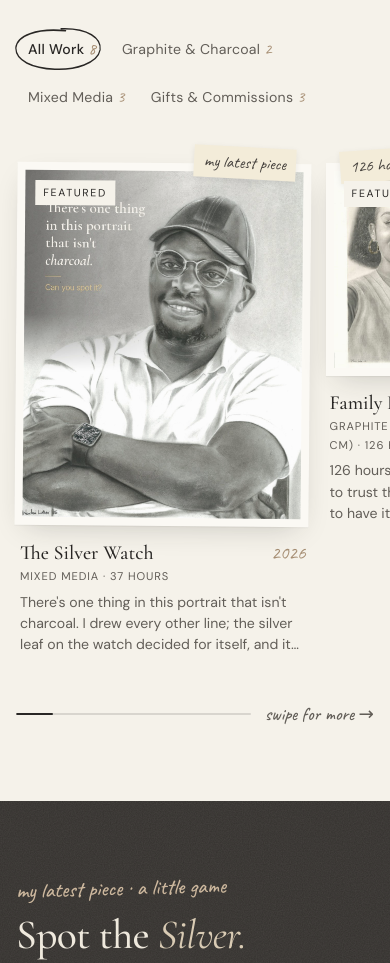
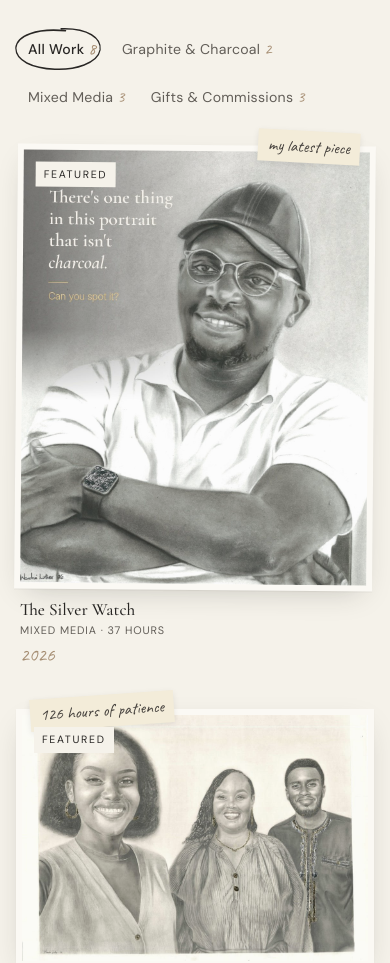
Before and after one commit to wambuilutherart/wambuilutherart.github.io, a plain HTML site: page index.html in a window 390 px wide. Shown: the part 1360-2323 px from the top of the page. Drawn offline with nearby package versions, Linux system fonts and the light colour scheme; animation ran at ten frames a second.

Commit message:
Restore phone gallery grid; keep wrapped filter tabs
The swipe row replaced a layout that was working well. Return the phone
gallery to its original grid and keep only the fix that wraps the four
filter tabs so they all fit on screen.

Co-Authored-By: Claude Opus 5.5 <noreply@anthropic.com>
Claude-Session: https://claude.ai/code/session_01UJGQkuPpfznogs4Zjm2gYr

```diff
--- a/css/responsive.css
+++ b/css/responsive.css
@@ -183,34 +183,9 @@
   .story__meta { order: 5; text-align: center; }
 }
 
-/* ---------- Phones: gallery becomes a swipeable row ---------- */
+/* ---------- Phones: filter tabs wrap so all of them fit ---------- */
 @media (max-width: 640px) {
-  .filters { flex-wrap: wrap; overflow: visible; margin-inline: 0; padding: 0; gap: 4px 2px; margin-bottom: 18px; }
+  .filters { flex-wrap: wrap; overflow: visible; margin-inline: 0; padding: 0; gap: 4px 2px; margin-bottom: 26px; }
   .filter { padding: 8px 12px; font-size: .88rem; }
-
-  .gallery {
-    display: flex; align-items: flex-start; gap: 16px;
-    overflow-x: auto; overscroll-behavior-x: contain; scroll-snap-type: x mandatory;
-    margin-inline: calc(var(--gutter) * -1); padding: 26px var(--gutter) 8px;
-    scroll-padding-inline: var(--gutter); scrollbar-width: none;
-  }
-  .gallery::-webkit-scrollbar { display: none; }
-  .gallery .art, .gallery .art--large, .gallery .art--wide, .gallery .art--tall {
-    flex: 0 0 82%; grid-row-end: auto !important; margin: 0; scroll-snap-align: start;
-  }
-  .gallery .art.is-hidden { display: none; }
-  .art__media { padding: 8px; }
-  .art__media img { max-height: 62vh; width: 100%; object-fit: contain; background: #fbf9f4; }
-  .art__note { font-size: 1.05rem; top: -16px; white-space: nowrap; max-width: 88%; overflow: hidden; text-overflow: ellipsis; }
-  .art__caption { flex-direction: row; gap: 10px; padding-top: 12px; }
-  .art__title { font-size: 1.25rem; }
-  .art__meta { font-size: .7rem; }
-  .art__desc { display: -webkit-box; -webkit-line-clamp: 3; -webkit-box-orient: vertical; overflow: hidden; font-size: .88rem; }
-
-  .gallery-swipe { display: flex; align-items: center; gap: 14px; margin-top: 18px; }
-  .gallery-swipe__track { position: relative; flex: 1; height: 2px; background: var(--line); border-radius: 2px; overflow: hidden; }
-  .gallery-swipe__track i { position: absolute; left: 0; top: 0; bottom: 0; width: 20%; background: var(--graphite); border-radius: 2px; transition: width .2s linear; }
-  .gallery-swipe__hint { font-size: 1.15rem; color: var(--pencil-text); white-space: nowrap; }
-
   .story-toggle { font-size: 1.45rem; }
 }
--- a/css/styles.css
+++ b/css/styles.css
@@ -1037,7 +1037,4 @@ html:not(.js) .story-toggle { display: none; }
 .story-toggle[aria-expanded="true"] .story-toggle__arrow { transform: rotate(180deg); }
 @keyframes nudge-down { 0%, 100% { translate: 0 0; } 50% { translate: 0 4px; } }
 .story-toggle + .collapsible .about__name { margin-top: 30px; }
-
-/* ---------- Phone gallery swipe bar (shown in responsive.css) ---------- */
-.gallery-swipe { display: none; }
 .about__inner:has(.story-toggle[aria-expanded="false"]) { align-items: center; }
--- a/index.html
+++ b/index.html
@@ -233,10 +233,6 @@
         <p class="sr-only" aria-live="polite" id="gallery-status"></p>
 
         <div class="gallery" id="gallery"></div>
-        <div class="gallery-swipe" aria-hidden="true">
-          <span class="gallery-swipe__track"><i id="gallery-progress"></i></span>
-          <span class="hand gallery-swipe__hint">swipe for more →</span>
-        </div>
 
         <noscript><p class="section-sub">Please enable JavaScript to browse the gallery.</p></noscript>
       </div>
--- a/js/gallery.js
+++ b/js/gallery.js
@@ -165,8 +165,6 @@
       } else {
         nodes.forEach(function (n) { if (!n.classList.contains("is-hidden")) n.classList.add("is-visible"); });
       }
-      if (grid.scrollLeft) grid.scrollTo({ left: 0, behavior: reduce.matches ? "auto" : "smooth" });
-      updateProgress();
       var count = visibleArtworks().length;
       statusEl.textContent = "Showing " + count + " artwork" + (count === 1 ? "" : "s") + " in " + catLabel(f) + ".";
       busy = false;
@@ -181,15 +179,6 @@
     }
   }
 
-  /* ---------- Phone swipe progress line ---------- */
-  var progressEl = null;
-  function updateProgress() {
-    if (!progressEl) return;
-    var max = grid.scrollWidth - grid.clientWidth;
-    var p = max > 0 ? (grid.scrollLeft + grid.clientWidth) / grid.scrollWidth : 1;
-    progressEl.style.width = Math.max(8, p * 100).toFixed(1) + "%";
-  }
-
   function init() {
     cfg = window.WLA_CONFIG;
     grid = document.getElementById("gallery");
@@ -201,10 +190,6 @@
     renderItems();
     layout();
     window.addEventListener("resize", scheduleLayout);
-    progressEl = document.getElementById("gallery-progress");
-    grid.addEventListener("scroll", function () { requestAnimationFrame(updateProgress); }, { passive: true });
-    window.addEventListener("resize", updateProgress);
-    updateProgress();
     if (document.fonts && document.fonts.ready) document.fonts.ready.then(scheduleLayout);
 
     // staggered entrance as cards scroll into view
```
